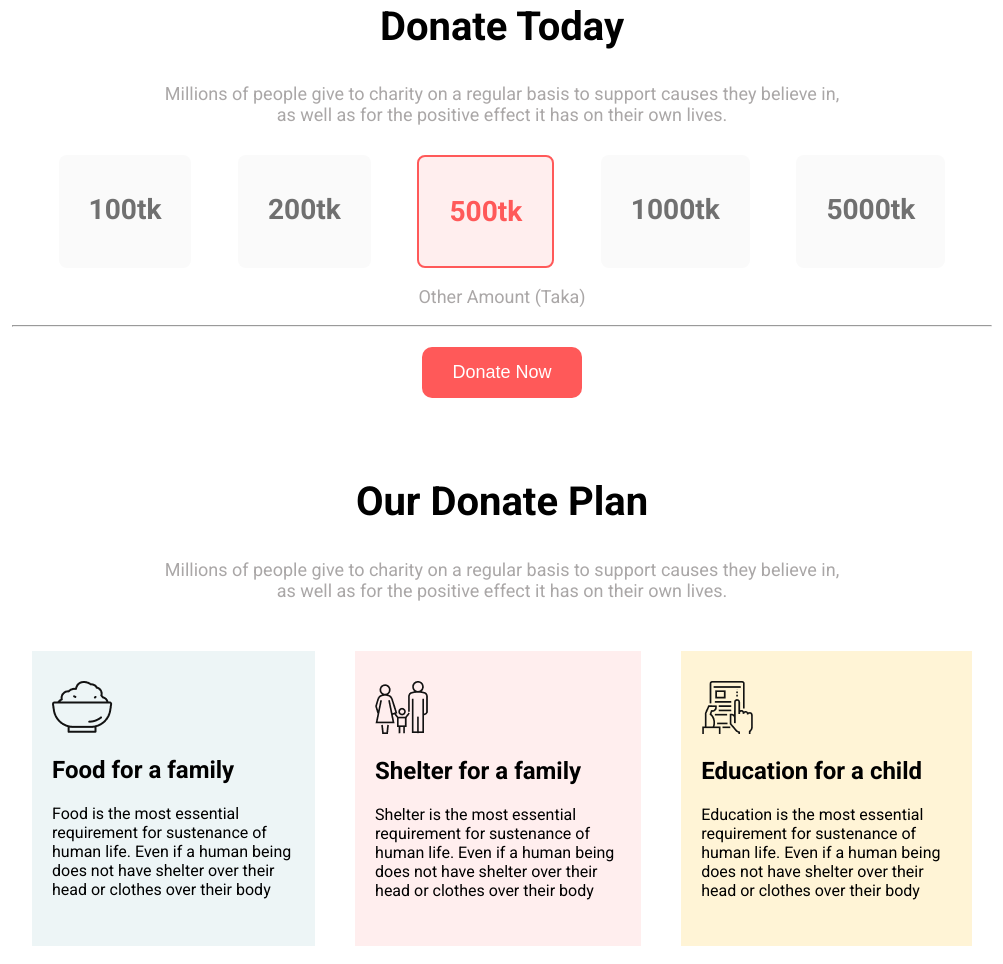
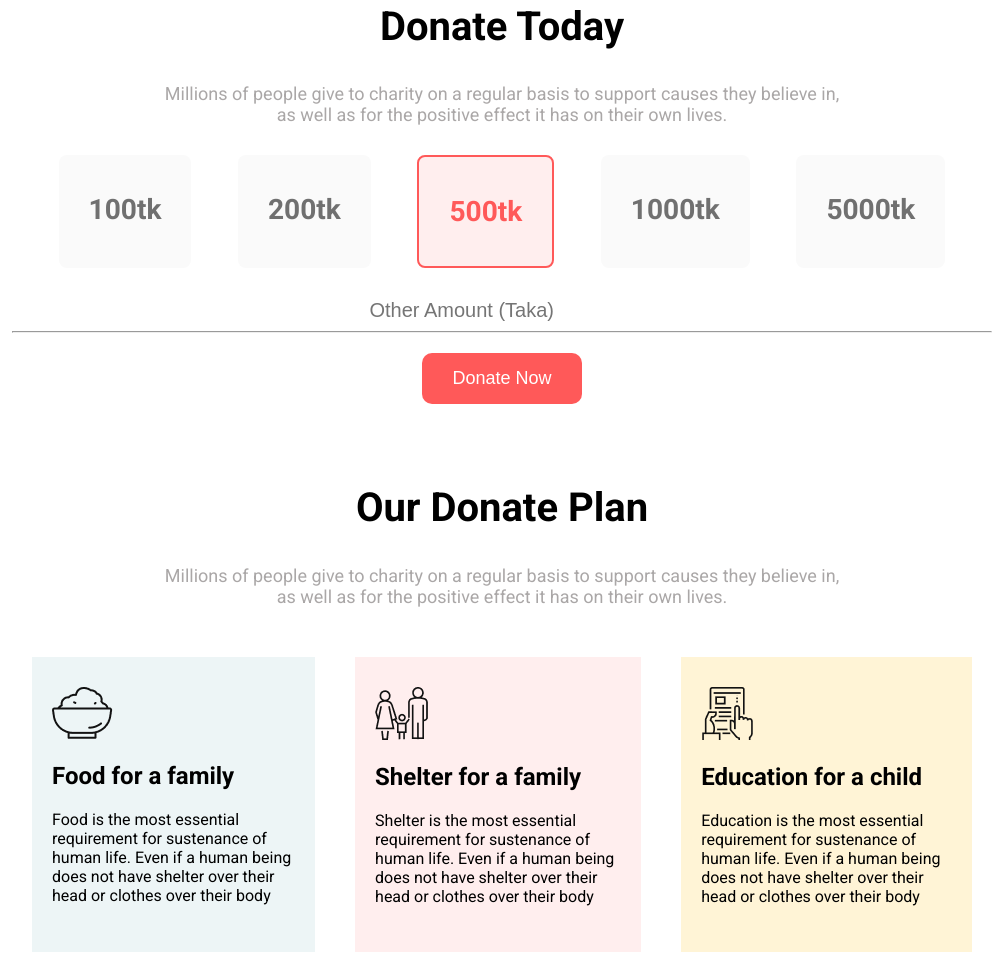
Before and after one commit to Ankan112/donate-now, a plain HTML site: page index.html in a window 1280 px wide. Shown: the part 896-1860 px from the top of the page, without its empty margins (138-1141 px from the left). Drawn offline with Linux system fonts and the light colour scheme.

Commit message:
project update

```diff
--- a/index.html
+++ b/index.html
@@ -41,7 +41,7 @@
                     <h3>5000tk</h3>
                 </div>
             </div>
-            <p class="section-info">Other Amount (Taka)</p>
+            <input class="other-amount" type="text" placeholder="Other Amount (Taka)">
             <hr>
             <button class="btn">Donate Now</button>
         </div>
@@ -123,8 +123,10 @@
                 significant
                 information.</p>
             <div class="subscribe-section">
-                <input class="email" placeholder="Email" type="email">
-                <button class="subscribe">Subscribe</button>
+                <form action="">
+                    <input class="email" placeholder="Email" type="email">
+                    <button class="subscribe">Subscribe</button>
+                </form>
             </div>
         </div>
     </section>
--- a/style.css
+++ b/style.css
@@ -62,6 +62,13 @@ body {
 .section-info {
     color: #aaa7a7;
     font-size: 18px;
+}
+
+.other-amount {
+    font-size: 20px;
+    outline: none;
+    margin-top: 30px;
+    border: none;
 }
 
 .donate-wrapper {
```
